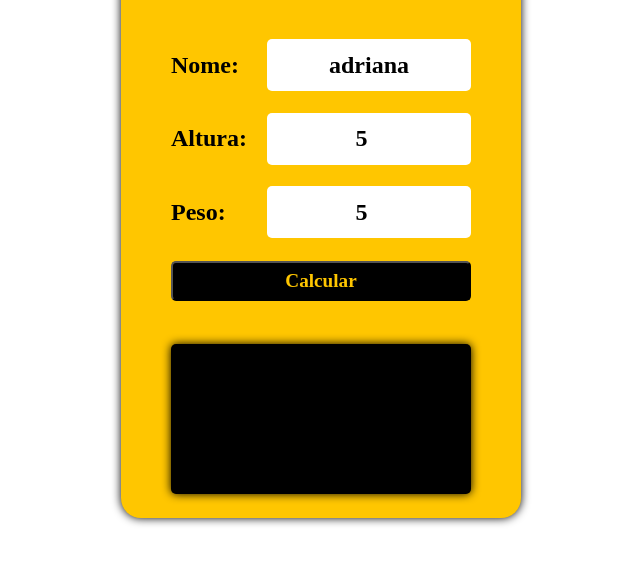
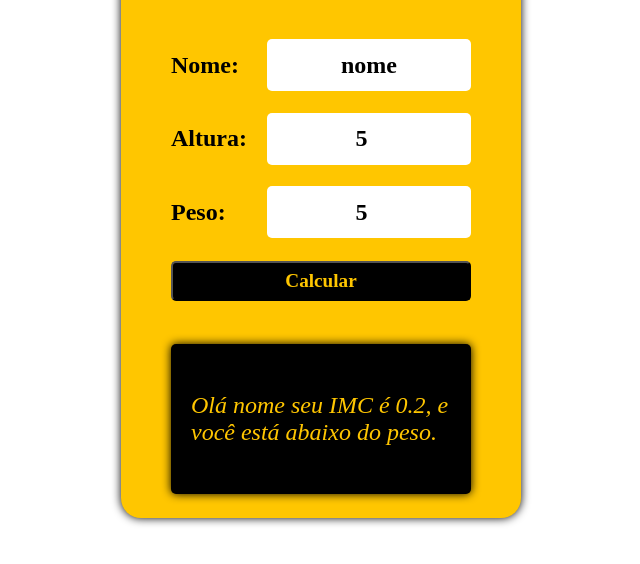
Before and after one commit to DrikaAdriana/imc-em-js, a plain HTML site: page index.html in a window 1280 px wide. Both pictures are taken after typing "5", "5" into the empty fields and a click on the button "Calcular". Shown: the part 190-754 px from the top of the page, without its empty margins (327-967 px from the left). Drawn offline with Linux system fonts and the light colour scheme.

Commit message:
Primeiro Projeto IMC

```diff
--- a/imc.js
+++ b/imc.js
@@ -1 +1,34 @@
-const nome = document.getElementById("nome")
+
+const calcular = document.getElementById('calcular')
+
+
+
+
+function imc () {
+    const nome = document.getElementById('nome').value;
+    const altura = document.getElementById('altura').value;
+    const peso = document.getElementById('peso').value;
+    const resultado = document.getElementById('resultado')
+
+    if (nome.value !== '' && altura !== '' && peso !== '') {
+
+        const valorIMC = (peso / (altura * altura)).toFixed(1);
+
+        let classificacao = '';
+
+        if (valorIMC  < 18.5){
+            classificacao = 'abaixo do peso.'
+
+        }
+
+
+        resultado.textContent = `Olá ${nome} seu IMC é ${valorIMC}, e você está ${classificacao}`
+
+    }else {
+        resultado.textContent= 'Preencha todos os campos!!!'
+    }
+
+
+}
+
+calcular.addEventListener('click', imc);
--- a/index.html
+++ b/index.html
@@ -12,7 +12,7 @@
         <div class="title"> Calculadora - IMC </div>
         <div class="input">
             <label>Nome:</label>
-            <input type="text" id='nome' value="adriana">
+            <input type="text" id='nome' value="nome">
         </div>
         <div class="input">
             <label>Altura:</label>
```
